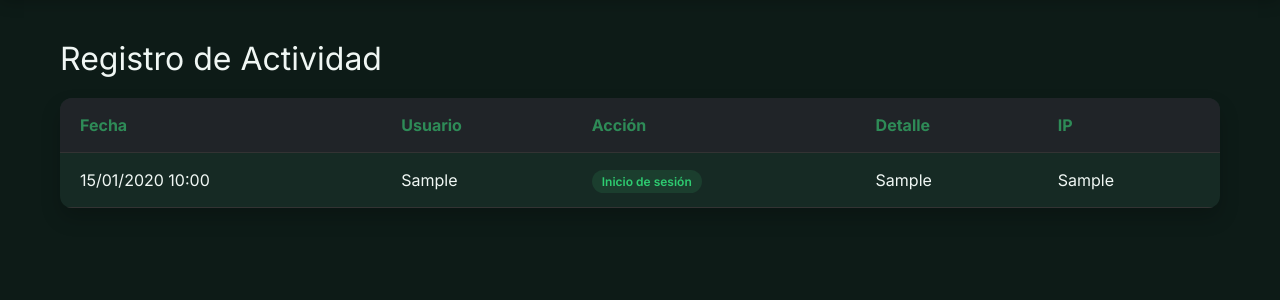
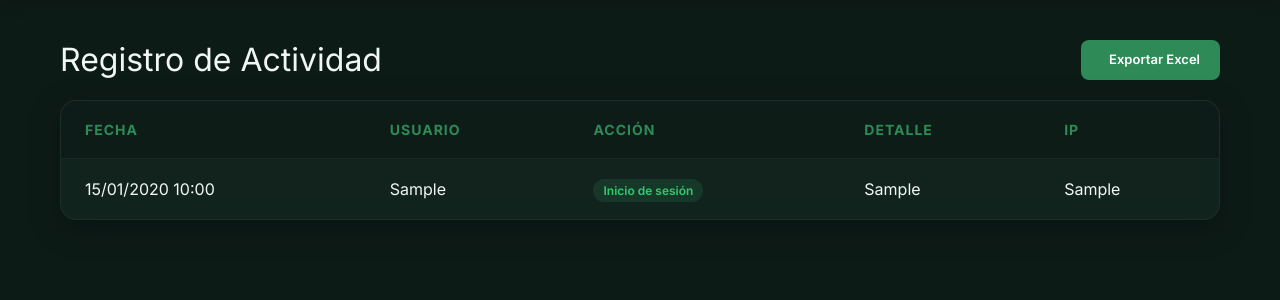
Before and after one commit to vaccaelpro/Django_liliana, a Django app: page /admin-dashboard/logs/ in a window 1280 px wide. Shown: the part 65-365 px from the top of the page. Run offline with Django 5.2, Linux system fonts and the light colour scheme; a user stored in the database is signed in; tables that the repository leaves empty hold one stand-in row (values such as "Sample post"); some libraries are stand-ins or nearby versions.

Commit message:
implementar exportación a Excel (.xlsx) y rediseño de tablas Funcionalidad (Excel): - Se instaló la librería openpyxl para reemplazar CSVs por archivos nativos de Excel (.xlsx). - Se crearon las vistas 'export_users_excel' y 'export_logs_excel' en views.py. - Se configuró un diseño automático para el documento descargado: cabeceras con color institucional (SENA Green) en negrita, bordes en celdas y ajuste inteligente de columnas. - Se actualizaron las rutas en urls.py y se incluyeron los botones de 'Exportar Excel' en el UI (gestion_usuarios.html y logs_auditoria.html). Diseño UI (Tablas): - Se rediseñaron por completo las tablas en styles.css aplicando 'glassmorphism' (backdrop-filter: blur), fondos semitransparentes y bordes redondeados. - Se agregaron micro-animaciones interactivas al pasar el cursor sobre las filas (efecto hover con scale).

```diff
--- a/inventario_django/dcrm/website/templates/logs_auditoria.html
+++ b/inventario_django/dcrm/website/templates/logs_auditoria.html
@@ -23,7 +23,12 @@
 
     <div class="dash-container">
         <!-- Logs de auditoría -->
-        <h2 style="margin-bottom: 20px;">Registro de Actividad</h2>
+        <div style="display: flex; justify-content: space-between; align-items: center; margin-bottom: 20px;">
+            <h2 style="margin: 0;">Registro de Actividad</h2>
+            <a href="{% url 'export_logs_excel' %}" class="btn-primary" style="width: auto; padding: 10px 20px; text-decoration: none; display: inline-flex; align-items: center; gap: 8px;">
+                <i class="fa-solid fa-file-excel"></i> Exportar Excel
+            </a>
+        </div>
         <table>
             <thead>
                 <tr>
--- a/inventario_django/dcrm/website/templates/static/css/styles.css
+++ b/inventario_django/dcrm/website/templates/static/css/styles.css
@@ -421,29 +421,45 @@ body:not(.page-auth) {
 
 table {
     width: 100%;
-    background: var(--panel-dark);
+    background: rgba(22, 42, 36, 0.6);
+    backdrop-filter: blur(10px);
+    -webkit-backdrop-filter: blur(10px);
     color: var(--text-light);
-    border-collapse: collapse;
-    border-radius: 12px;
+    border-collapse: separate;
+    border-spacing: 0;
+    border-radius: 16px;
     overflow: hidden;
-    box-shadow: 0 10px 20px rgba(0, 0, 0, 0.2);
+    box-shadow: 0 8px 32px rgba(0, 0, 0, 0.3);
+    border: 1px solid rgba(255, 255, 255, 0.05);
 }
 
 th,
 td {
-    padding: 15px 20px;
+    padding: 18px 24px;
     text-align: left;
-    border-bottom: 1px solid #333;
+    border-bottom: 1px solid rgba(255, 255, 255, 0.05);
 }
 
 th {
-    background-color: #202428;
+    background: rgba(0, 0, 0, 0.2);
     color: var(--primary);
     font-weight: 700;
+    font-size: 14px;
+    text-transform: uppercase;
+    letter-spacing: 1px;
+}
+
+tr {
+    transition: all 0.3s ease;
+}
+
+tr:last-child td {
+    border-bottom: none;
 }
 
 tr:hover {
-    background-color: #353b42;
+    background-color: rgba(46, 139, 87, 0.1);
+    transform: scale(1.005);
 }
 
 .btn-action {
--- a/inventario_django/dcrm/website/urls.py
+++ b/inventario_django/dcrm/website/urls.py
@@ -8,7 +8,9 @@ urlpatterns = [
     path('Logout/', views.logout_user, name='logout'),
     path('admin-dashboard/', views.admin_dashboard, name='admin_dashboard'),
     path('admin-dashboard/usuarios/', views.gestion_usuarios, name='gestion_usuarios'),
+    path('admin-dashboard/usuarios/exportar-excel/', views.export_users_excel, name='export_users_excel'),
     path('admin-dashboard/logs/', views.logs_auditoria, name='logs_auditoria'),
+    path('admin-dashboard/logs/exportar-excel/', views.export_logs_excel, name='export_logs_excel'),
     path('apprentice-dashboard/', views.apprentice_dashboard, name='apprentice_dashboard'),
     path('delete-user/<int:user_id>/', views.user_delete, name='delete_user'),
     path('edit-user/<int:user_id>/', views.edit_user, name='edit_user'),
--- a/inventario_django/dcrm/website/views.py
+++ b/inventario_django/dcrm/website/views.py
@@ -1,5 +1,8 @@
 import re
 import html
+import openpyxl
+from openpyxl.styles import Font, PatternFill, Alignment, Border, Side
+from django.http import HttpResponse
 from django.shortcuts import render, redirect, get_object_or_404
 from django.contrib.auth import authenticate, login, logout
 from django.contrib.auth.decorators import login_required, user_passes_test
@@ -193,6 +196,94 @@ def logs_auditoria(request):
 
 
 @login_required(login_url='login')
+@user_passes_test(es_administrador, login_url='login')
+def export_users_excel(request):
+    wb = openpyxl.Workbook()
+    ws = wb.active
+    ws.title = "Usuarios"
+
+    # Definir estilos
+    header_font = Font(name='Calibri', bold=True, color='FFFFFF')
+    header_fill = PatternFill(start_color="2E8B57", end_color="2E8B57", fill_type="solid") # SENA Green
+    alignment = Alignment(horizontal='center', vertical='center')
+    thin_border = Border(left=Side(style='thin'), right=Side(style='thin'), top=Side(style='thin'), bottom=Side(style='thin'))
+
+    headers = ['Documento', 'Nombres', 'Apellidos', 'Correo', 'Rol', 'Fecha Registro']
+    ws.append(headers)
+
+    # Aplicar estilos a las cabeceras
+    for col_num, cell in enumerate(ws[1], 1):
+        cell.font = header_font
+        cell.fill = header_fill
+        cell.alignment = alignment
+        cell.border = thin_border
+        # Ajustar ancho de columna aproximado
+        ws.column_dimensions[openpyxl.utils.get_column_letter(col_num)].width = 25
+
+    users = Usuario.objects.all().order_by('date_joined')
+    for row_num, u in enumerate(users, 2):
+        row = [
+            u.documento, u.first_name, u.last_name, u.email,
+            u.get_rol_display(), u.date_joined.strftime("%Y-%m-%d %H:%M")
+        ]
+        ws.append(row)
+        for col_num, cell in enumerate(ws[row_num], 1):
+            cell.alignment = Alignment(horizontal='left', vertical='center')
+            cell.border = thin_border
+
+    response = HttpResponse(content_type='application/vnd.openxmlformats-officedocument.spreadsheetml.sheet')
+    response['Content-Disposition'] = 'attachment; filename="usuarios.xlsx"'
+    wb.save(response)
+
+    registrar_log(request.user, 'REPORTE', 'Exportó listado de usuarios a Excel', request)
+    return response
+
+
+@login_required(login_url='login')
+@user_passes_test(es_administrador, login_url='login')
+def export_logs_excel(request):
+    wb = openpyxl.Workbook()
+    ws = wb.active
+    ws.title = "Logs de Auditoría"
+
+    # Definir estilos
+    header_font = Font(name='Calibri', bold=True, color='FFFFFF')
+    header_fill = PatternFill(start_color="2E8B57", end_color="2E8B57", fill_type="solid")
+    alignment = Alignment(horizontal='center', vertical='center')
+    thin_border = Border(left=Side(style='thin'), right=Side(style='thin'), top=Side(style='thin'), bottom=Side(style='thin'))
+
+    headers = ['Fecha', 'Usuario', 'Acción', 'Detalle', 'IP']
+    ws.append(headers)
+
+    for col_num, cell in enumerate(ws[1], 1):
+        cell.font = header_font
+        cell.fill = header_fill
+        cell.alignment = alignment
+        cell.border = thin_border
+        ws.column_dimensions[openpyxl.utils.get_column_letter(col_num)].width = 25
+    ws.column_dimensions['D'].width = 50 # Detalle más ancho
+
+    logs = LogAuditoria.objects.all().order_by('-fecha')
+    for row_num, log in enumerate(logs, 2):
+        usuario_str = log.usuario.first_name if log.usuario else "—"
+        row = [
+            log.fecha.strftime("%Y-%m-%d %H:%M"), usuario_str,
+            log.get_accion_display(), log.detalle, log.ip
+        ]
+        ws.append(row)
+        for col_num, cell in enumerate(ws[row_num], 1):
+            cell.alignment = Alignment(horizontal='left', vertical='center')
+            cell.border = thin_border
+
+    response = HttpResponse(content_type='application/vnd.openxmlformats-officedocument.spreadsheetml.sheet')
+    response['Content-Disposition'] = 'attachment; filename="logs_auditoria.xlsx"'
+    wb.save(response)
+
+    registrar_log(request.user, 'REPORTE', 'Exportó logs de auditoría a Excel', request)
+    return response
+
+
+@login_required(login_url='login')
 @user_passes_test(es_aprendiz, login_url='login')
 def apprentice_dashboard(request):
     return render(request, 'apprentice_dashboard.html')
```
Also changed, not shown: inventario_django/dcrm/website/templates/gestion_usuarios.html (+6 -1 lines).
